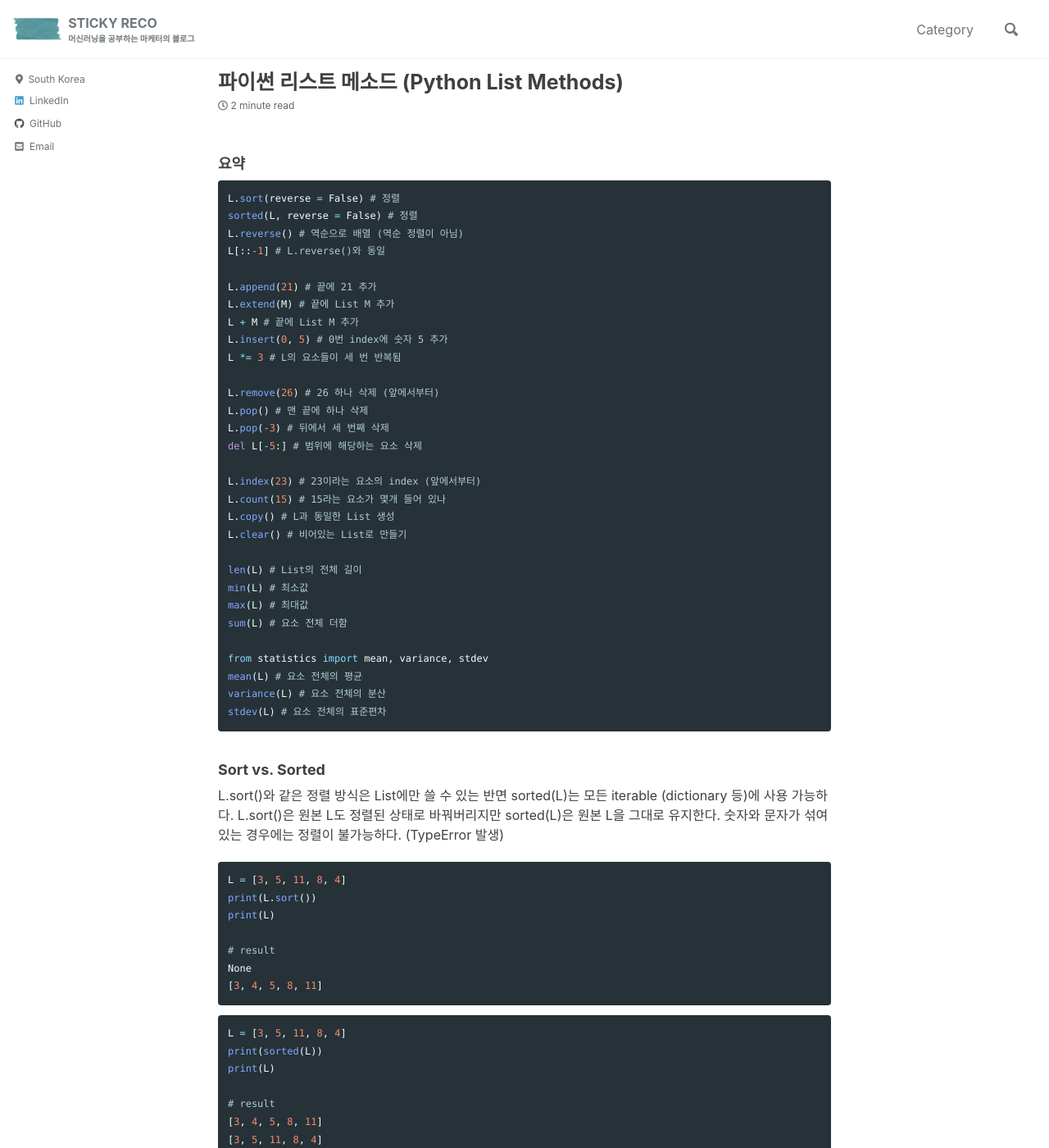
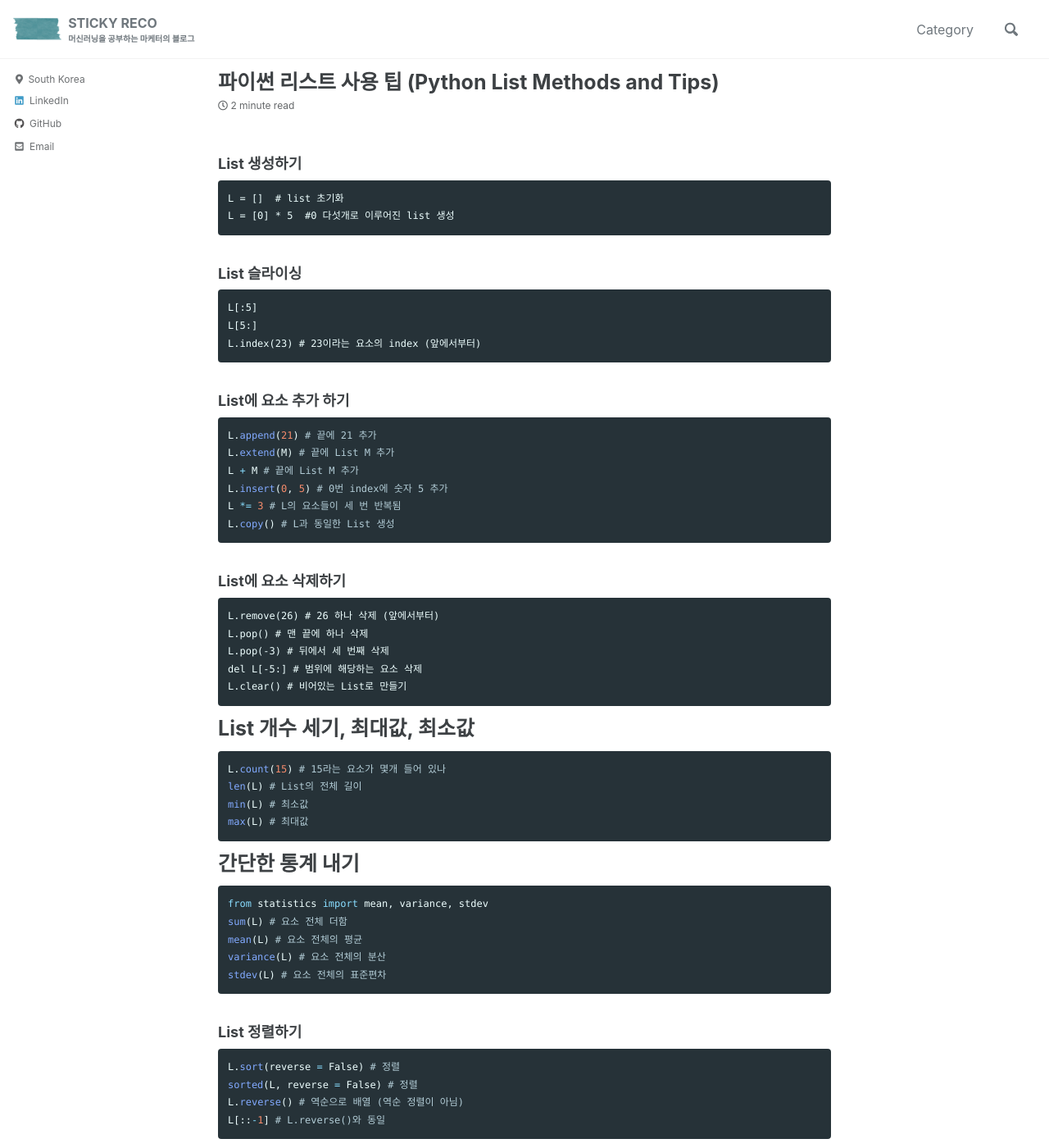
Before and after one commit to amoryoungakim/amoryoungakim.github.io, a Jekyll site: the page built from _posts/2020-10-04-list-method.md, in a window 1280 px wide and 1400 px high. Shown: the whole window at 82% size. Built offline with Jekyll 4.4.1, drawn with Linux system fonts in a browser that asks for light colours; cached includes are drawn as plain includes; comment, search, counter and statistics services are not loaded; some of the changed text lies outside the part shown.

Commit message:
Update 2020-10-04-list-method.md

````diff
--- a/_posts/2020-10-04-list-method.md
+++ b/_posts/2020-10-04-list-method.md
@@ -1,43 +1,65 @@
 ---
-title: "파이썬 리스트 메소드 (Python List Methods)"
+title: "파이썬 리스트 사용 팁 (Python List Methods and Tips)"
 date: 2020-10-04 00:00:00 -0400
 permalink: '/list_methods/'
 categories: Python
 ---
 
-### 요약
+### List 생성하기
+```
+L = []  # list 초기화
+L = [0] * 5  #0 다섯개로 이루어진 list 생성
+```
 
+### List 슬라이싱
+```
+L[:5]
+L[5:]
+L.index(23) # 23이라는 요소의 index (앞에서부터)
+```
+
+### List에 요소 추가 하기
+```python
+L.append(21) # 끝에 21 추가
+L.extend(M) # 끝에 List M 추가
+L + M # 끝에 List M 추가
+L.insert(0, 5) # 0번 index에 숫자 5 추가
+L *= 3 # L의 요소들이 세 번 반복됨
+L.copy() # L과 동일한 List 생성
+```
+
+### List에 요소 삭제하기
+```
+L.remove(26) # 26 하나 삭제 (앞에서부터)
+L.pop() # 맨 끝에 하나 삭제
+L.pop(-3) # 뒤에서 세 번째 삭제
+del L[-5:] # 범위에 해당하는 요소 삭제
+L.clear() # 비어있는 List로 만들기
+```
+
+# List 개수 세기, 최대값, 최소값
+```python
+L.count(15) # 15라는 요소가 몇개 들어 있나
+len(L) # List의 전체 길이
+min(L) # 최소값
+max(L) # 최대값
+```
+
+# 간단한 통계 내기
+```python
+from statistics import mean, variance, stdev
+sum(L) # 요소 전체 더함
+mean(L) # 요소 전체의 평균
+variance(L) # 요소 전체의 분산
+stdev(L) # 요소 전체의 표준편차
+```
+
+### List 정렬하기
 ```python
 L.sort(reverse = False) # 정렬
 sorted(L, reverse = False) # 정렬
 L.reverse() # 역순으로 배열 (역순 정렬이 아님)
 L[::-1] # L.reverse()와 동일
-
-L.append(21) # 끝에 21 추가
-L.extend(M) # 끝에 List M 추가
-L + M # 끝에 List M 추가
-L.insert(0, 5) # 0번 index에 숫자 5 추가
-L *= 3 # L의 요소들이 세 번 반복됨
-
-L.remove(26) # 26 하나 삭제 (앞에서부터)
-L.pop() # 맨 끝에 하나 삭제
-L.pop(-3) # 뒤에서 세 번째 삭제
-del L[-5:] # 범위에 해당하는 요소 삭제
-
-L.index(23) # 23이라는 요소의 index (앞에서부터)
-L.count(15) # 15라는 요소가 몇개 들어 있나
-L.copy() # L과 동일한 List 생성
-L.clear() # 비어있는 List로 만들기
-
-len(L) # List의 전체 길이
-min(L) # 최소값
-max(L) # 최대값
-sum(L) # 요소 전체 더함
-
-from statistics import mean, variance, stdev
-mean(L) # 요소 전체의 평균
-variance(L) # 요소 전체의 분산
-stdev(L) # 요소 전체의 표준편차
 ```
 
 ### Sort vs. Sorted
@@ -110,14 +132,6 @@ print([len(x) for x in s.split()])
 ```
 
 ```python
-# 리스트를 0.0 5개로 초기화 하기
-L = [0.0] * 5
-
-# result
-[0.0, 0.0, 0.0, 0.0, 0.0]
-```
-
-```python
 # 특정 순서에 따라 정렬하기
 index = [1, 3, 5, 4, 2]
 companies = ['Netflix', 'Apple', 'Tesla', 'Facebook', 'Google']
````
